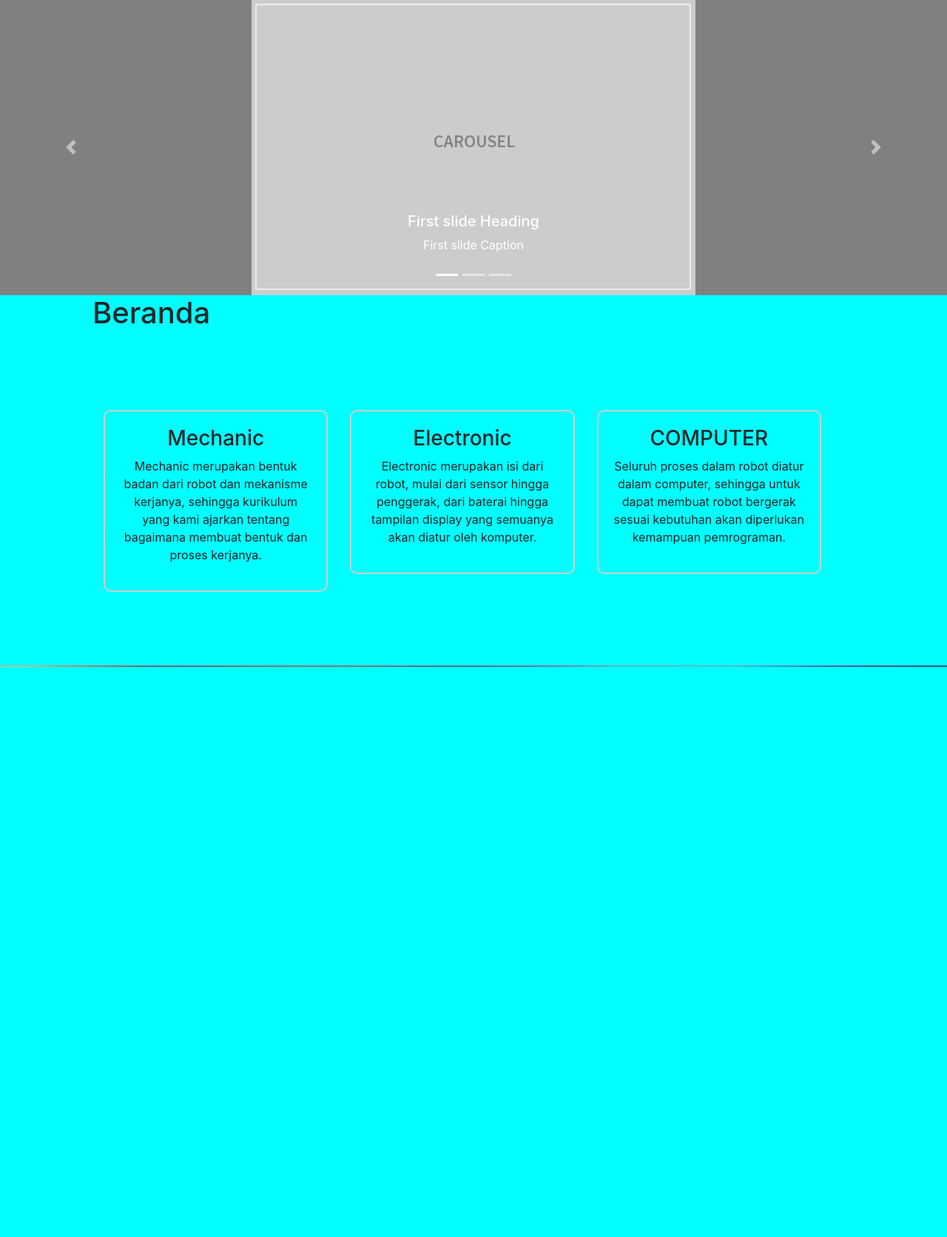
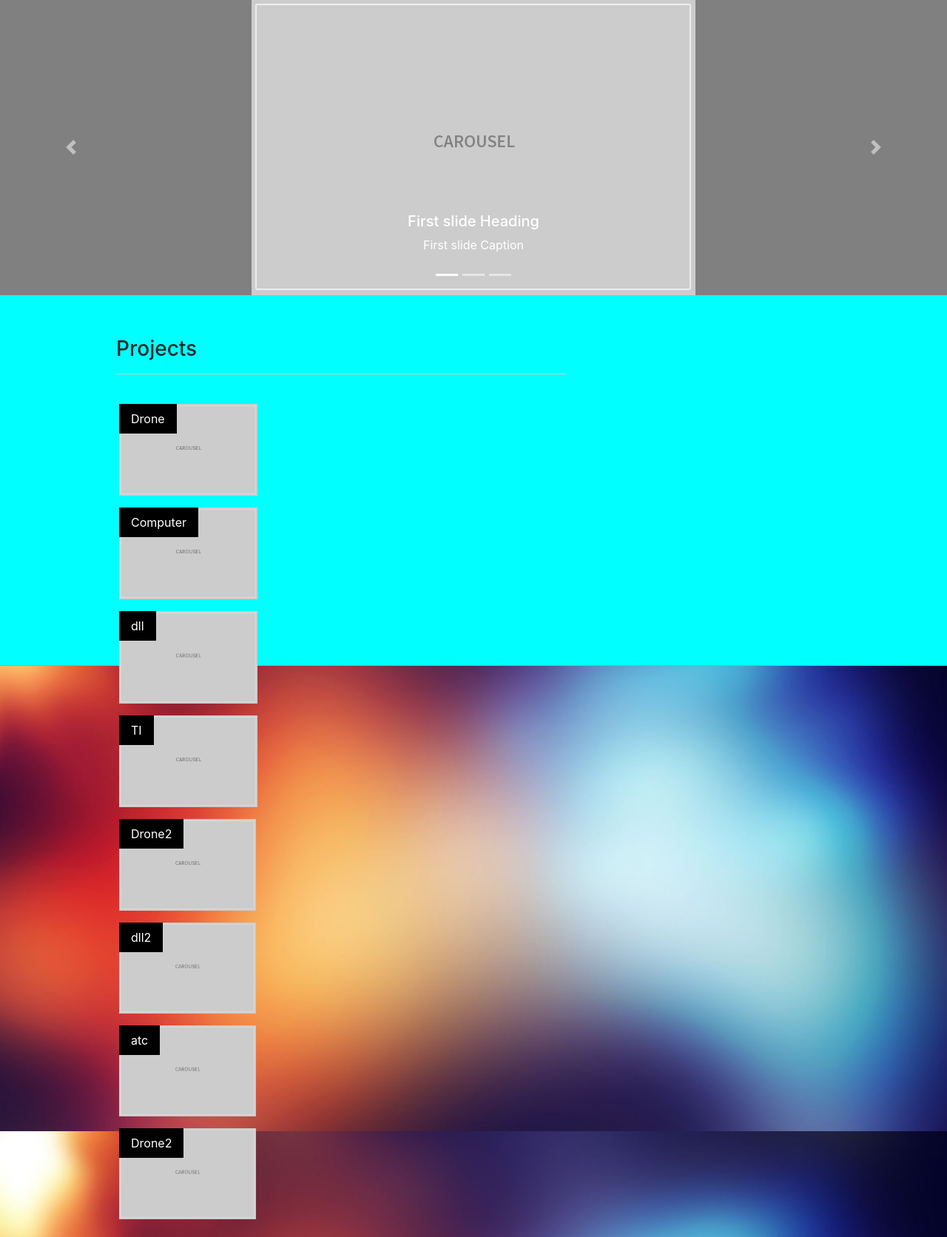
Before and after one commit to PAWSQUAD2/UTS, a PHP site: page / in a window 1280 px wide. Shown: the part 71-1743 px from the top of the page at 74% size. Before the commit the page ends 972 px from the top, so only its background shows below. Run offline with PHP 8.4, Linux system fonts and the light colour scheme.

Commit message:
image content
/belum rapi

```diff
--- a/css/index.css
+++ b/css/index.css
@@ -13,3 +13,67 @@
 .content-card-view{
     text-align: center;
 }
+
+.al-padding-32{
+    padding-top: 32px
+    !important;
+    padding-bottom: 32px
+    !important
+}
+.al-padding-bootom{
+    border-bottom: 1px
+    solid
+    #ccc
+    !important
+}
+.al-border-ligth-grey{
+    border-color: #f1f1f1
+    !important
+}
+.al-padding-16{
+    padding-top: 16px
+    !important;
+    padding-bottom: 16px
+    !important
+}
+.al-row-padding{
+    padding: 0 10px
+}
+.al-col{
+    padding: 0 10px
+}
+.al{
+    width: 24.9999%
+}
+.al-m{
+    width: 33.33333%
+}
+.al-margin-bottom{
+    margin-bottom: 16px
+    !important
+}
+.al-display-container{
+    position: relative
+}
+.al-display-topleft{
+    position: absolute;
+    left: 0;
+    top: 0
+}
+.al-black{
+    color: #ffffff
+    !important;
+    background-color: #000000
+    !important;
+}
+.al-padding{
+    padding: 8px 16px
+    !important
+}
+.al-panel{
+    padding: 0.01em 16px
+}
+.al-content{
+    max-width:980px;
+    margin:auto
+}
--- a/index.html
+++ b/index.html
@@ -59,32 +59,74 @@
 	      <a class="carousel-control-prev" href="#myCarousel" role="button" data-slide="prev"> <span class="carousel-control-prev-icon" aria-hidden="true"></span> <span class="sr-only">Previous</span> </a> <a class="carousel-control-next" href="#myCarousel" role="button" data-slide="next"> <span class="carousel-control-next-icon" aria-hidden="true"></span> <span class="sr-only">Next</span> </a> </div>
 			</div>
 		<div class="row p-x-10" style="height:500px; background-color: aqua;">
-			<h1>Beranda</h1>
-			<div class="container pad25B row">
-					<div class="col-md-4 pad25B">
-							<div class="card-view">
-								<h3 class="heder-card-view">Mechanic</h3>
-								<p class="content-card-view">Mechanic merupakan bentuk badan dari robot dan mekanisme kerjanya, sehingga kurikulum yang kami ajarkan tentang bagaimana membuat bentuk dan proses kerjanya. </p>
+
+    <!-- Page content -->
+  <div class=" al-padding" style="max-width:1564px">
+
+    <!-- Project Section -->
+  <div class="al-panel al-padding-32" id="projects">
+    <h3 class="al-padding-bootom al-border-light-grey al-padding-16">Projects</h3>
+  </div>
+
+  <div class="al-row-padding">
+    <div class="al-col al al-m al-margin-bottom">
+      <div class="al-display-container">
+        <div class="al-display-topleft al-black al-padding">Drone</div>
+        <img src="images/Carousel_Placeholder.png" alt="drone" style="width:100%">
+      </div>
+    </div>
+    <div class="al-col al al-m al-margin-bottom">
+      <div class="al-display-container">
+        <div class="al-display-topleft al-black al-padding">Computer</div>
+        <img src="images/Carousel_Placeholder.png" alt="computer" style="width:100%">
+      </div>
+    </div>
+    <div class="al-col al al-m al-margin-bottom">
+      <div class="al-display-container">
+        <div class="al-display-topleft al-black al-padding">dll</div>
+        <img src="images/Carousel_Placeholder.png" alt="dll" style="width:100%">
+      </div>
+    </div>
+    <div class="al-col al al-m al-margin-bottom">
+      <div class="al-display-container">
+        <div class="al-display-topleft al-black al-padding">TI</div>
+        <img src="images/Carousel_Placeholder.png" alt="ti" style="width:100%">
+      </div>
     </div>
   </div>
 
-							<div class="col-md-4 pad25B">
-									<div class="card-view">
-									<h3 class="heder-card-view">Electronic</h3>
-									<p class="content-card-view">Electronic merupakan isi dari robot, mulai dari sensor hingga penggerak, dari baterai hingga tampilan display yang semuanya akan diatur oleh komputer.  </p>
+  <div class="al-row-padding">
+    <div class="al-col al m6 al-m al-margin-bottom">
+      <div class="al-display-container">
+        <div class="al-display-topleft al-black al-padding">Drone2</div>
+        <img src="images/Carousel_Placeholder.png" alt="ti" style="width:99%">
       </div>
     </div>
-
-							<div class="col-md-4 pad25B">
-								<div class="card-view">
-								<h3 class="heder-card-view">COMPUTER</h3>
-								<p class="content-card-view">Seluruh proses dalam robot diatur dalam computer, sehingga untuk dapat membuat robot bergerak sesuai kebutuhan akan diperlukan kemampuan pemrograman.  </p>
+    <div class="al-col al m6 al-m al-margin-bottom">
+      <div class="al-display-container">
+        <div class="al-display-topleft al-black al-padding">dll2</div>
+        <img src="images/Carousel_Placeholder.png" alt="ti" style="width:99%">
+      </div>
+    </div>
+    <div class="al-col al m6 al-m al-margin-bottom">
+      <div class="al-display-container">
+        <div class="al-display-topleft al-black al-padding">atc</div>
+        <img src="images/Carousel_Placeholder.png" alt="ti" style="width:99%">
+      </div>
+    </div>
+    <div class="al-col al m6 al-m al-margin-bottom">
+      <div class="al-display-container">
+        <div class="al-display-topleft al-black al-padding">Drone2</div>
+        <img src="images/Carousel_Placeholder.png" alt="ti" style="width:99%">
       </div>
     </div>
   </div>
 </div>
 
 
+
+
+	</div>
 		</div>
     <div class="row body">
 	    <div class="col-xl-12"></div>
```
Also changed, not shown: images/drone1.jpg (added), 2 other files. Lines whose indentation alone changed are shown as unchanged.
